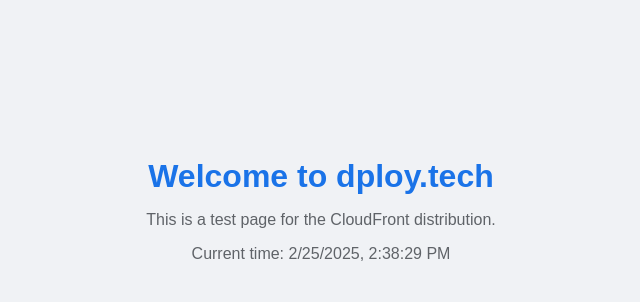
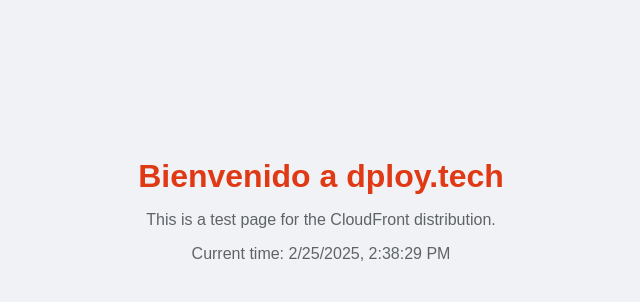
Before and after one commit to SebastianFemenias/CopyRepo1, a plain HTML site: page index.html in a window 1280 px wide. Shown: the part 192-494 px from the top of the page, without its empty margins (319-959 px from the left). Drawn offline with Linux system fonts and the light colour scheme.

Commit message:
Update index.html

```diff
--- a/index.html
+++ b/index.html
@@ -20,7 +20,7 @@
             padding: 20px;
         }
         h1 {
-            color: #1a73e8;
+            color: #df3915;
             margin-bottom: 10px;
         }
         p {
@@ -30,7 +30,7 @@
 </head>
 <body>
     <div class="container">
-        <h1>Welcome to dploy.tech</h1>
+        <h1>Bienvenido a dploy.tech</h1>
         <p>This is a test page for the CloudFront distribution.</p>
         <p>Current time: <span id="time"></span></p>
     </div>
```
